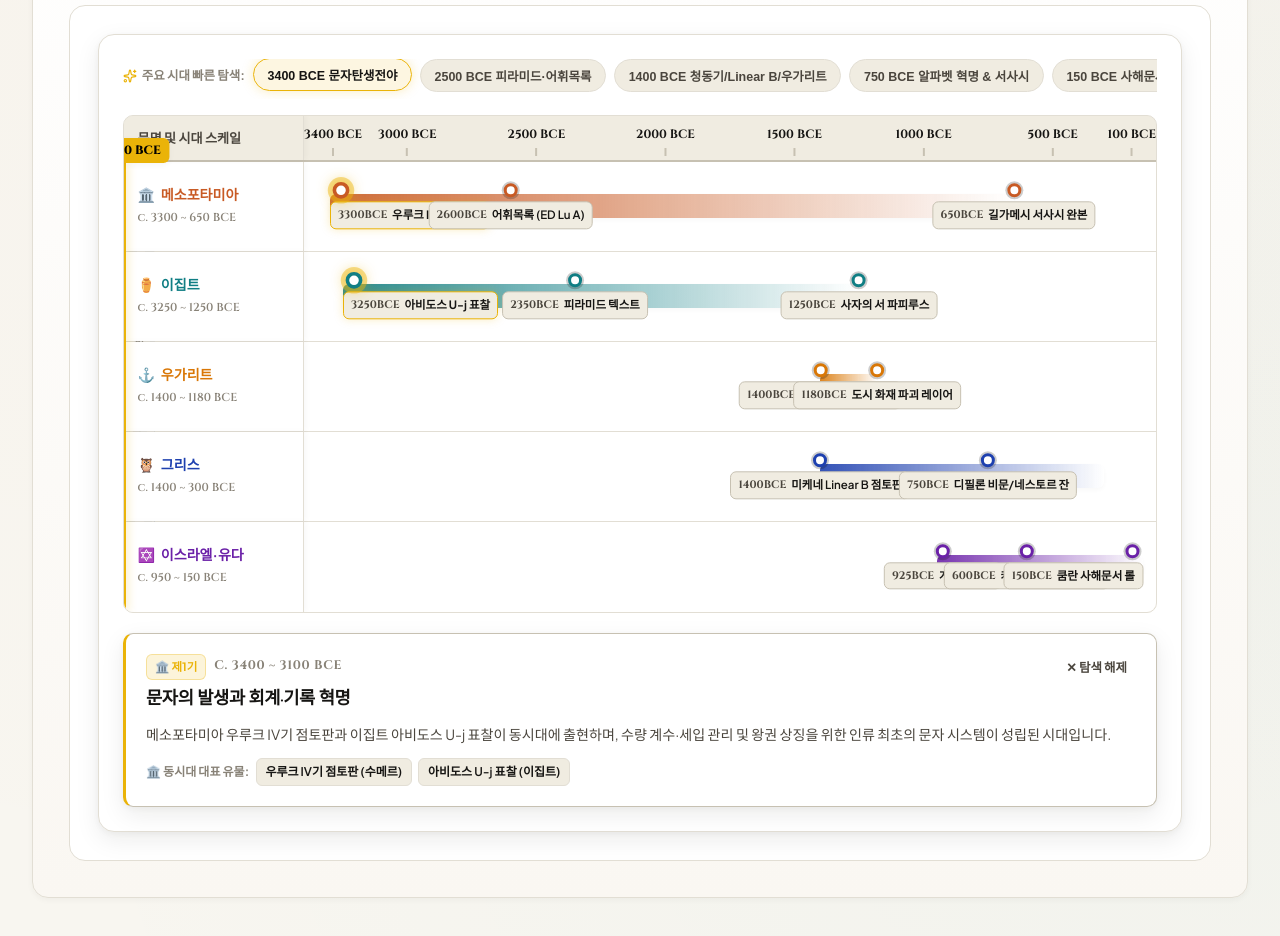
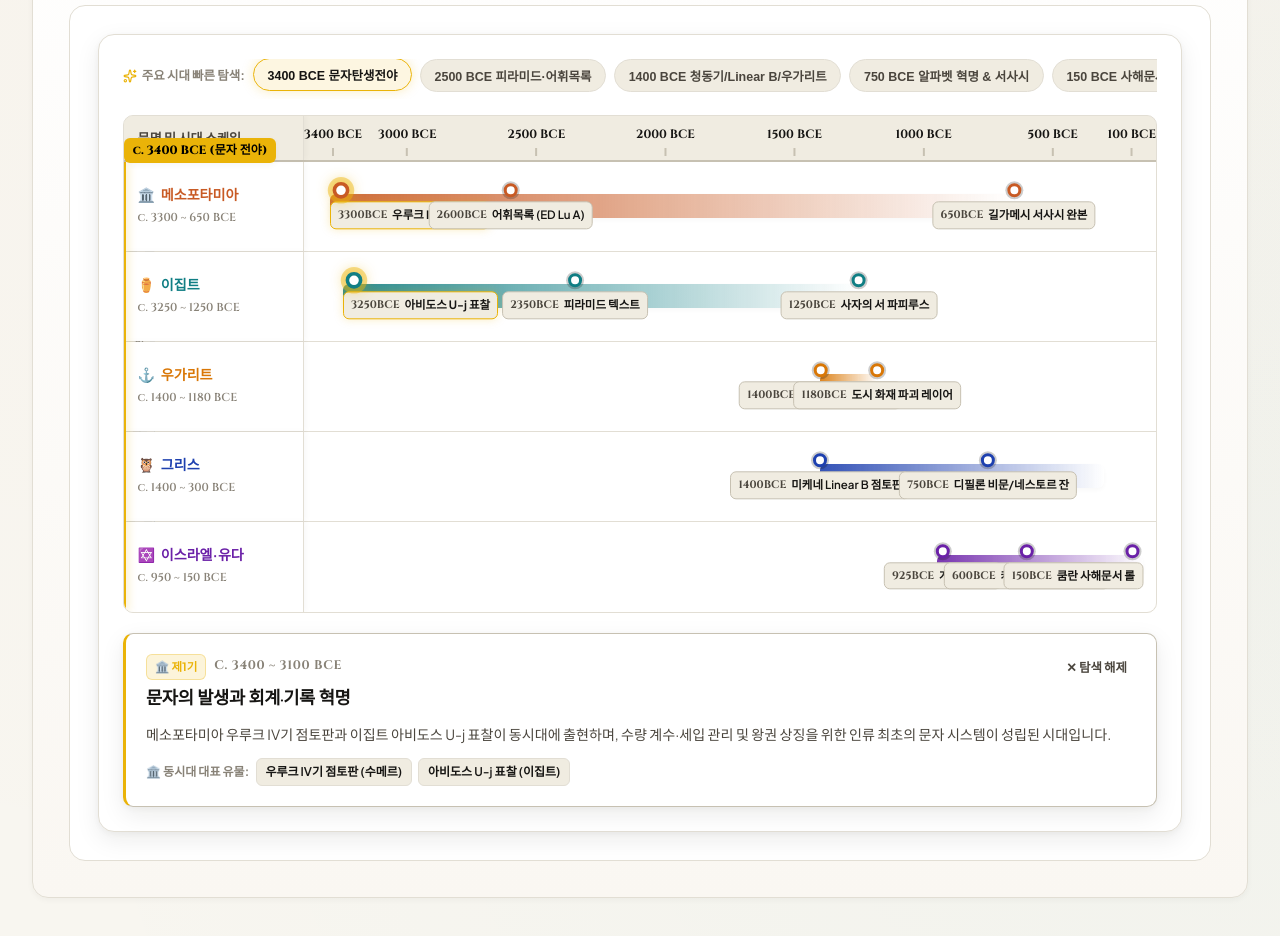
Before and after one commit to YgHnSIM/after-the-ledger, a React (Vite) app: page / in a window 1280 px wide. Shown: the part 1660-2596 px from the top of the page. Built offline with nearby package versions, Linux system fonts and the light colour scheme; a web font is replaced by a local one.

Commit message:
fix(timeline): fix needle head text condition and edge clipping
- Resolve time needle head text conditional rendering
- Prevent badge clipping on the left edge

```diff
--- a/src/components/HomeView.tsx
+++ b/src/components/HomeView.tsx
@@ -321,8 +321,22 @@ export const UnifiedTimelineMatrix: React.FC = () => {
             {/* INTERACTIVE CROSSHAIR TIME NEEDLE */}
             {needlePct !== null && (
               <div className="matrix-time-needle" style={{ left: `${needlePct}%` }}>
-                <div className="matrix-time-needle-head">
-                  {hoveredYear && hoveredYear >= 3300 ? `c. ${hoveredYear} BCE` : '문자 출현 전야'}
+                <div
+                  className="matrix-time-needle-head"
+                  style={{
+                    transform:
+                      needlePct < 10
+                        ? 'translateX(0%)'
+                        : needlePct > 90
+                        ? 'translateX(-100%)'
+                        : 'translateX(-50%)'
+                  }}
+                >
+                  {hoveredYear !== null
+                    ? hoveredYear > 3300
+                      ? `c. ${hoveredYear} BCE (문자 전야)`
+                      : `c. ${hoveredYear} BCE`
+                    : ''}
                 </div>
               </div>
             )}
--- a/src/styles/index.css
+++ b/src/styles/index.css
@@ -1570,8 +1570,7 @@ p:last-child {
 .matrix-time-needle-head {
   position: absolute;
   top: -24px;
-  transform: translateX(-50%);
-  background: #eab308;
+  background: var(--accent-gold, #eab308);
   color: #000;
   font-family: var(--font-cinzel);
   font-weight: 800;
@@ -1580,6 +1579,8 @@ p:last-child {
   border-radius: var(--radius-sm);
   white-space: nowrap;
   box-shadow: var(--shadow-sm);
+  transition: transform 0.15s ease-out;
+  pointer-events: none;
 }
 
 .matrix-lane-row {
```
